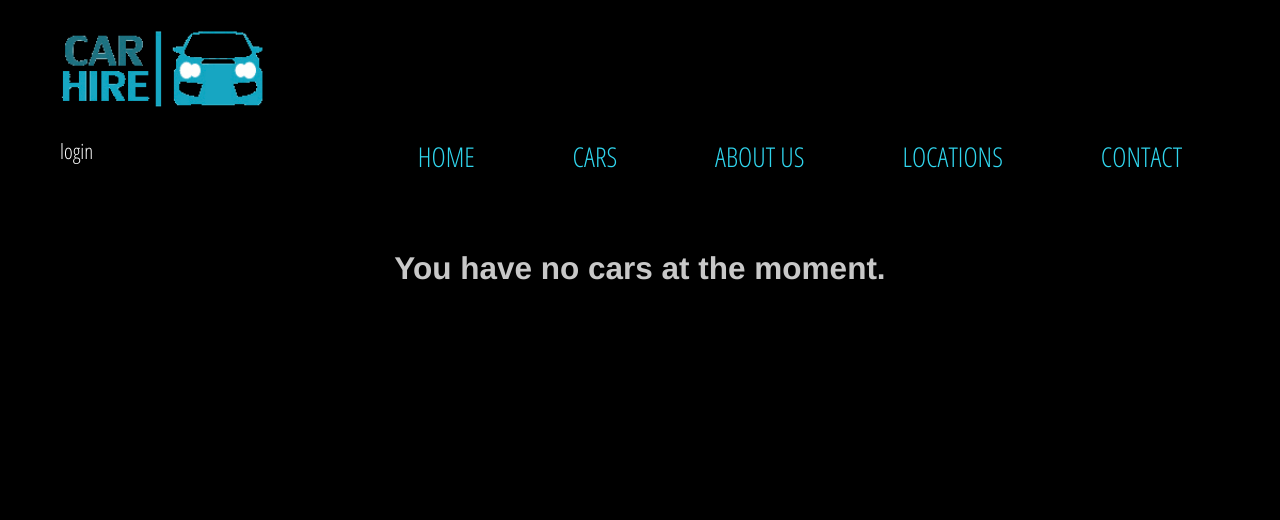
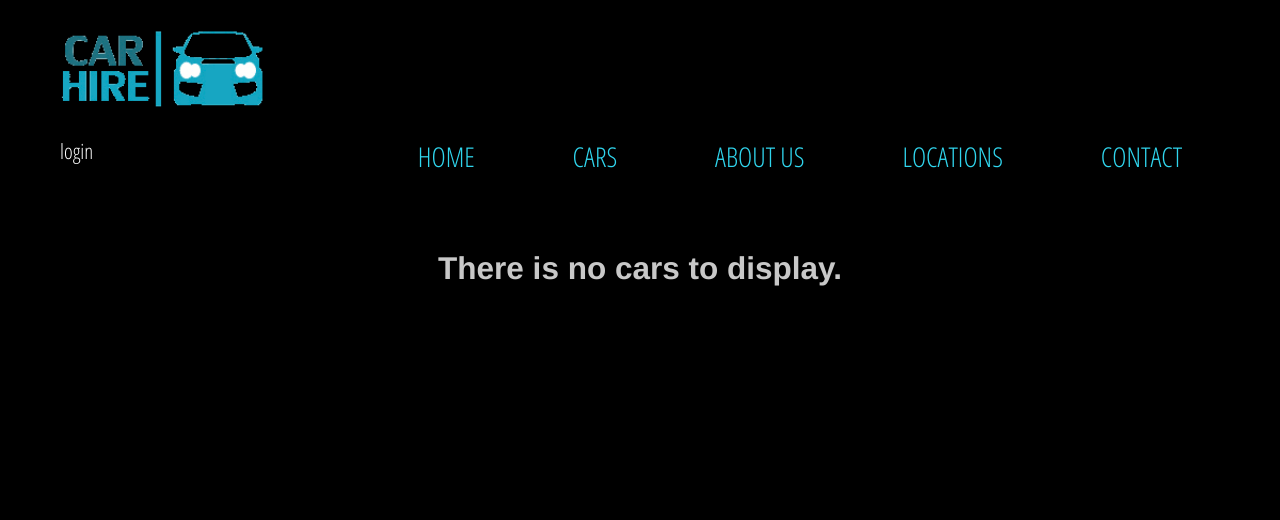
Before and after one commit to tomasz-g/car_hire_django_app, a Django app: template cars_fleet/templates/cars_fleet/all-cars.html in a window 1280 px wide. Shown: the top 520 px of the page. Run offline with Django 3.2, Linux system fonts and the light colour scheme; the template is opened without the code that fills it, so the values that code supplies are empty.

Commit message:
Change message if there is no cars to display

```diff
--- a/cars_fleet/templates/cars_fleet/all-cars.html
+++ b/cars_fleet/templates/cars_fleet/all-cars.html
@@ -49,7 +49,7 @@
             </section> <!-- end car-details-container -->
         {% endfor %} <!-- end for loop in client_cars -->
     {% else %}
-    <h1>You have no cars at the moment.</h1>
+    <h1>There is no cars to display.</h1>
     {% endif %}
 </section> <!-- end car-details -->
 {% endblock %}
--- a/cars_fleet/templates/cars_fleet/all-models.html
+++ b/cars_fleet/templates/cars_fleet/all-models.html
@@ -21,7 +21,7 @@
         {% endfor %} <!-- end for loop in cars_fleet -->
 
     {% else %}
-        <p>No cars to display</p>
+        <p>There is no cars to display.</p>
     {% endif %} <!-- end if cars_fleet -->
 </section> <!-- end cars-fleet -->
 {% endblock %}
--- a/cars_fleet/templates/cars_fleet/available-cars.html
+++ b/cars_fleet/templates/cars_fleet/available-cars.html
@@ -49,7 +49,7 @@
             </section> <!-- end car-details-container -->
         {% endfor %} <!-- end for loop in client_cars -->
     {% else %}
-    <h1>You have no cars at the moment.</h1>
+    <h1>There is no cars to display.</h1>
     {% endif %}
 </section> <!-- end car-details -->
 {% endblock %}
--- a/cars_fleet/templates/cars_fleet/maintenance-cars.html
+++ b/cars_fleet/templates/cars_fleet/maintenance-cars.html
@@ -49,7 +49,7 @@
             </section> <!-- end car-details-container -->
         {% endfor %} <!-- end for loop in client_cars -->
     {% else %}
-    <h1>You have no cars at the moment.</h1>
+    <h1>There is no cars to display.</h1>
     {% endif %}
 </section> <!-- end car-details -->
 {% endblock %}
--- a/cars_fleet/templates/cars_fleet/overdue-cars.html
+++ b/cars_fleet/templates/cars_fleet/overdue-cars.html
@@ -49,7 +49,7 @@
             </section> <!-- end car-details-container -->
         {% endfor %} <!-- end for loop in client_cars -->
     {% else %}
-    <h1>You have no cars at the moment.</h1>
+    <h1>There is no cars to display.</h1>
     {% endif %}
 </section> <!-- end car-details -->
 {% endblock %}
--- a/cars_fleet/templates/cars_fleet/rented-cars.html
+++ b/cars_fleet/templates/cars_fleet/rented-cars.html
@@ -49,7 +49,7 @@
             </section> <!-- end car-details-container -->
         {% endfor %} <!-- end for loop in client_cars -->
     {% else %}
-    <h1>You have no cars at the moment.</h1>
+    <h1>There is no cars to display.</h1>
     {% endif %}
 </section> <!-- end car-details -->
 {% endblock %}
```
